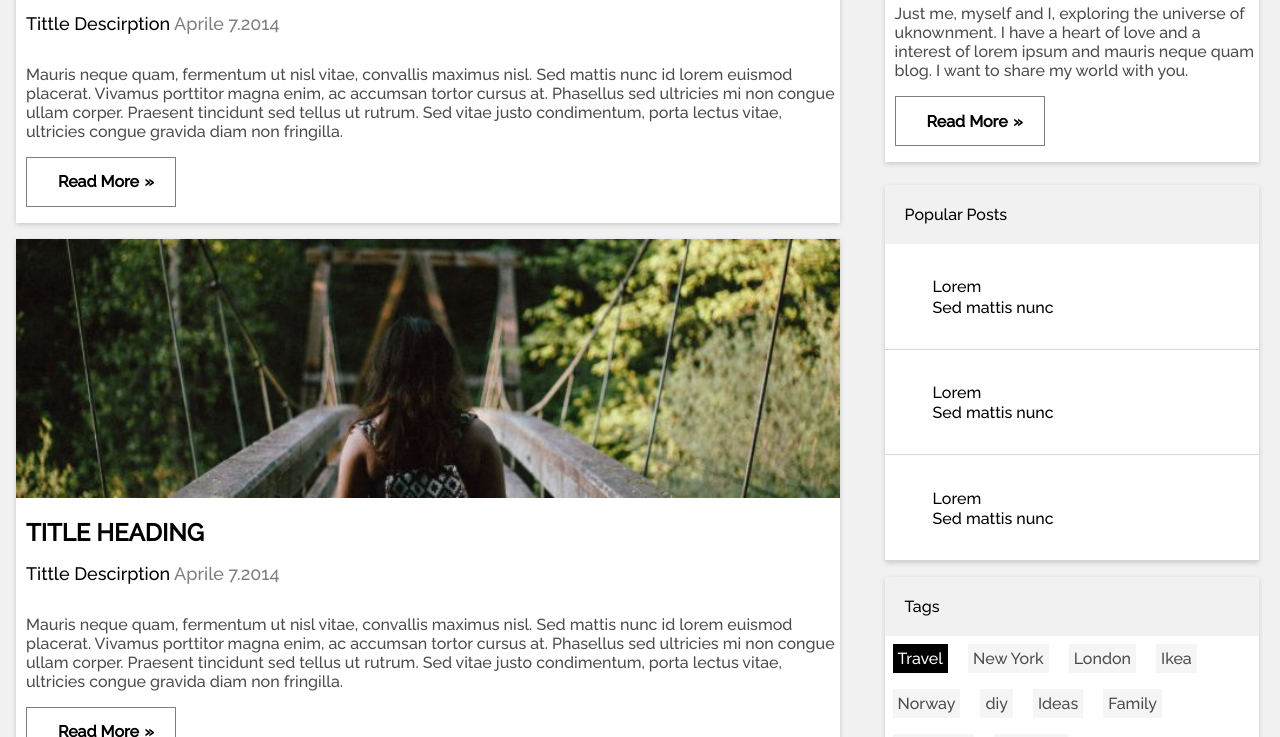
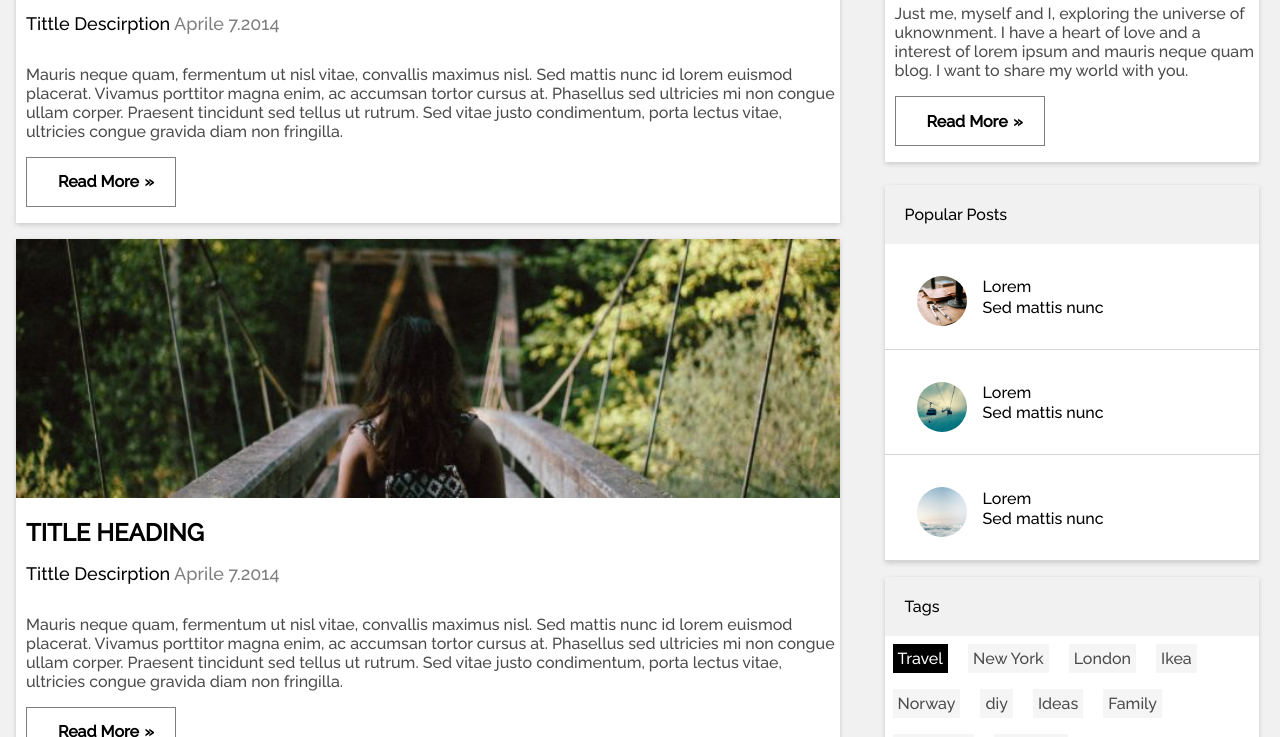
Before and after one commit to Abdelrhman02/MyBlogApp, a plain HTML site: page index.html in a window 1280 px wide. Shown: the part 483-1220 px from the top of the page. Drawn offline with Linux system fonts and the light colour scheme.

Commit message:
Update index.html

```diff
--- a/index.html
+++ b/index.html
@@ -61,16 +61,16 @@
             <h1>Popular Posts
             </h1>
             <ul>
-                <li><img src="/App-Files/4.jpg" alt="">
+                <li><img src="4.jpg" alt="">
                     <span> Lorem </span> <br>
                     <span> Sed mattis nunc </span>
 
                 </li>
-                <li><img src="/App-Files/5.jpg" alt="">
+                <li><img src="5.jpg" alt="">
                     <span> Lorem </span> <br>
                     <span> Sed mattis nunc </span>
                 </li>
-                <li><img src="/App-Files/6.jpg" alt="">
+                <li><img src="6.jpg" alt="">
                     <span> Lorem </span> <br>
                     <span> Sed mattis nunc </span>
                 </li>
```
